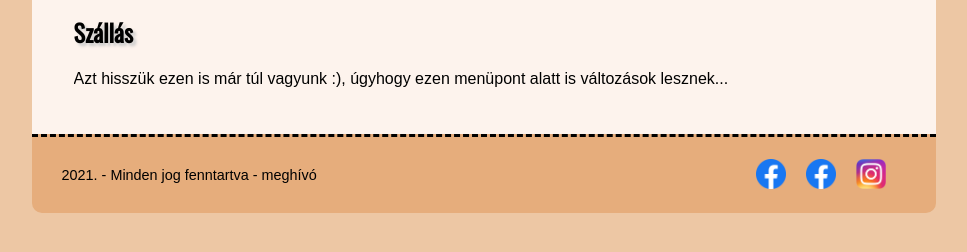
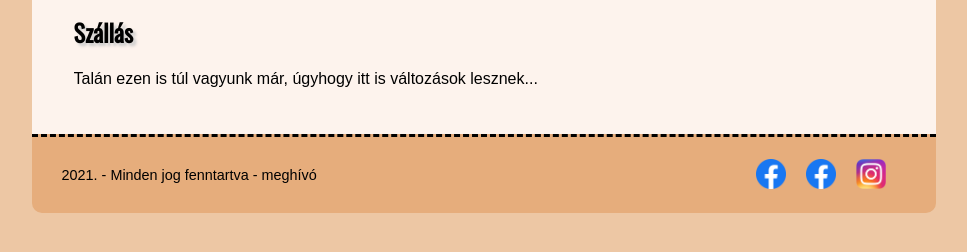
Before and after one commit to goodniel/goodniel, a plain HTML site: page szallas.html in a window 1280 px wide. Shown: the part 434-686 px from the top of the page, without its empty margins (156-1123 px from the left). Drawn offline with nearby package versions, Linux system fonts and the light colour scheme.

Commit message:
Add files via upload

```diff
--- a/szallas.html
+++ b/szallas.html
@@ -31,7 +31,7 @@
 <article id="szallas">
 
 	<h1>Szállás</h1>
-	<p>Azt hisszük ezen is már túl vagyunk :), úgyhogy ezen menüpont alatt is változások lesznek...</p>
+	<p>Talán ezen is túl vagyunk már, úgyhogy itt is változások lesznek...</p>
 	<p></p>
 </article>
 </main>
```
Also changed, not shown: eskuvo.html (+1 -1 lines).
